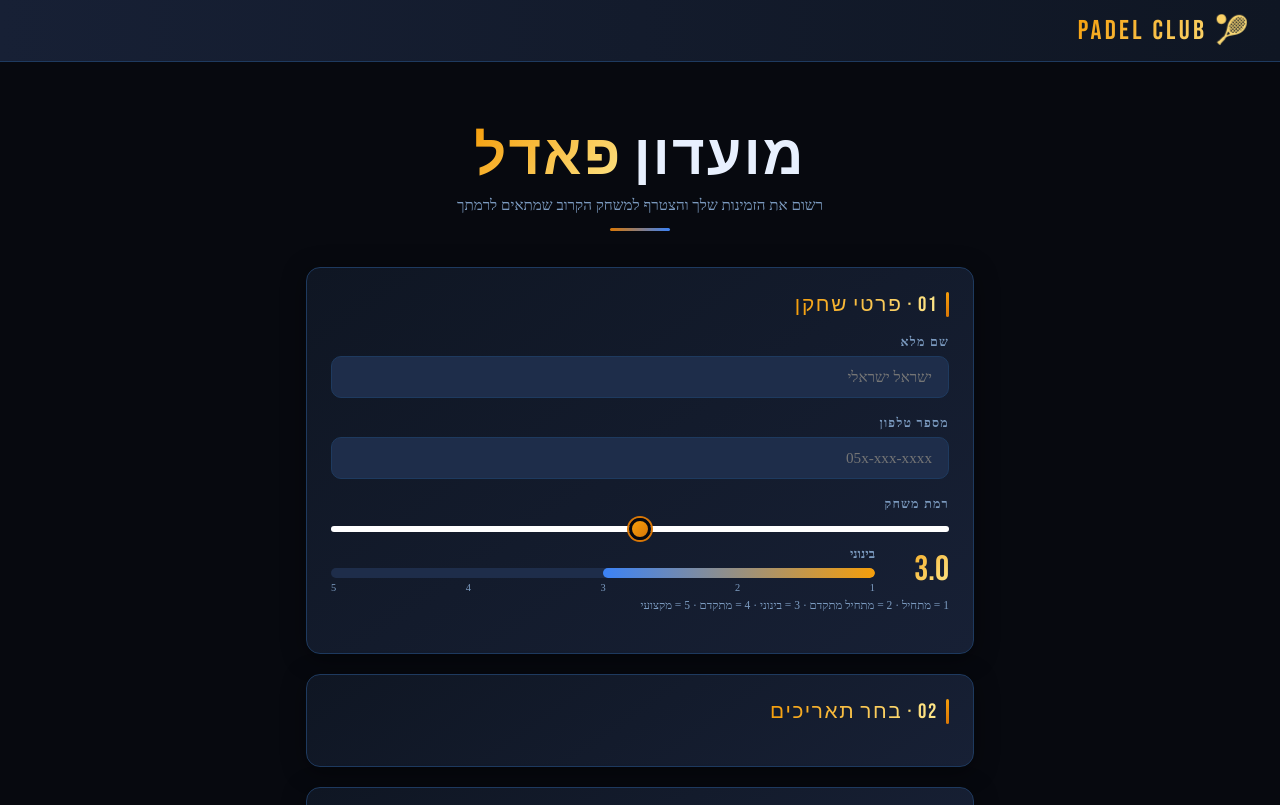
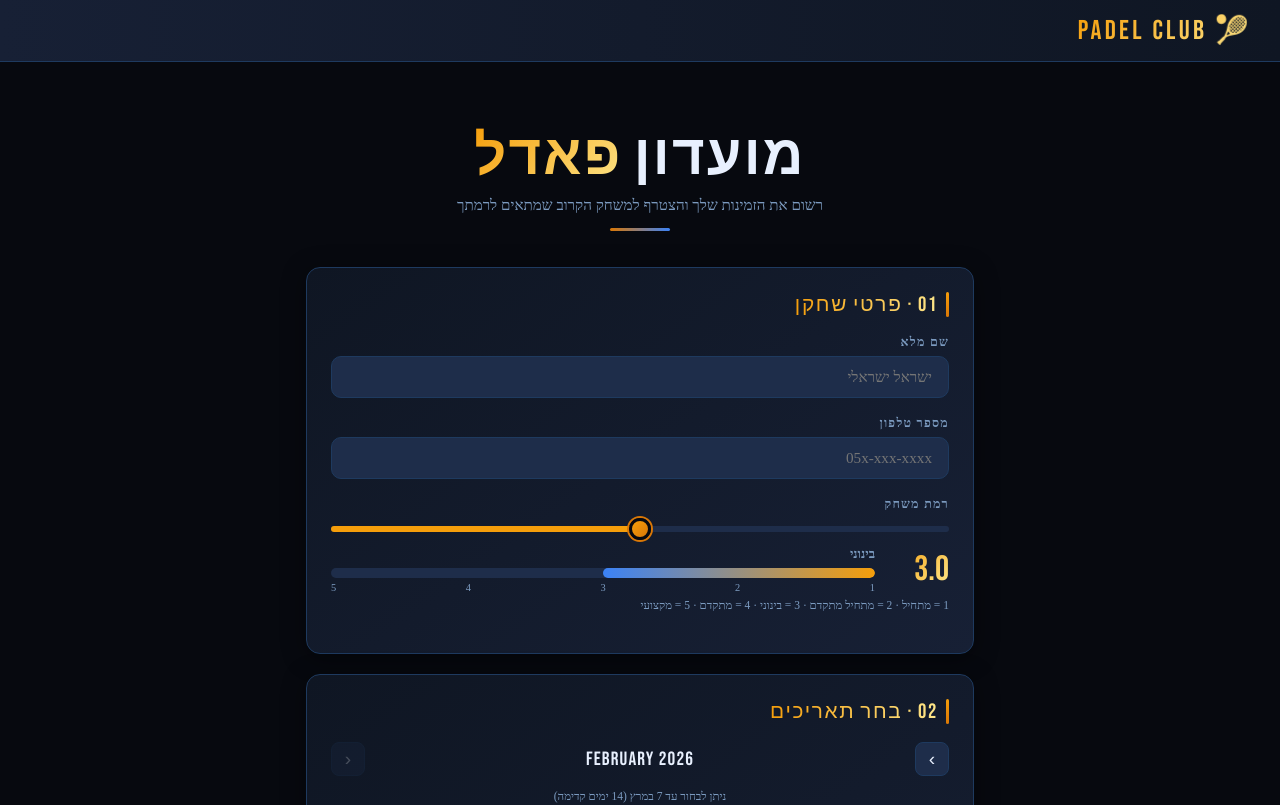
Before and after one commit to shailavi1212/padel-finder-google-sheets, a plain HTML site: page index.html in a window 1280 px wide. Shown: the top 805 px of the page. Drawn offline with Linux system fonts and the light colour scheme; a web font is replaced by a local one.

Commit message:
Update index.html

```diff
--- a/index.html
+++ b/index.html
@@ -240,7 +240,7 @@ input[type=text]:focus,input[type=tel]:focus{border-color:var(--gold)}
 // ⚙️  הגדרה יחידה שצריך לשנות:
 //     הדבק כאן את כתובת ה-Web App שלך מ-Google Apps Script
 // ════════════════════════════════════════════════════════
-const SCRIPT_URL = https://script.google.com/macros/s/AKfycby1Hvj699NuWJwI1vg_SnB-dojRIH2bAHxn0-g5OHB6xgzG5qToQkUI4eA4ztVUnMl5ag/exec; // תחליף אחרי פרסום Apps Script
+const SCRIPT_URL = 'https://script.google.com/macros/s/AKfycby1Hvj699NuWJwI1vg_SnB-dojRIH2bAHxn0-g5OHB6xgzG5qToQkUI4eA4ztVUnMl5ag/exec'; // תחליף אחרי פרסום Apps Script
 // ════════════════════════════════════════════════════════
 
 const MONTHS = ["January","February","March","April","May","June","July","August","September","October","November","December"];
```
